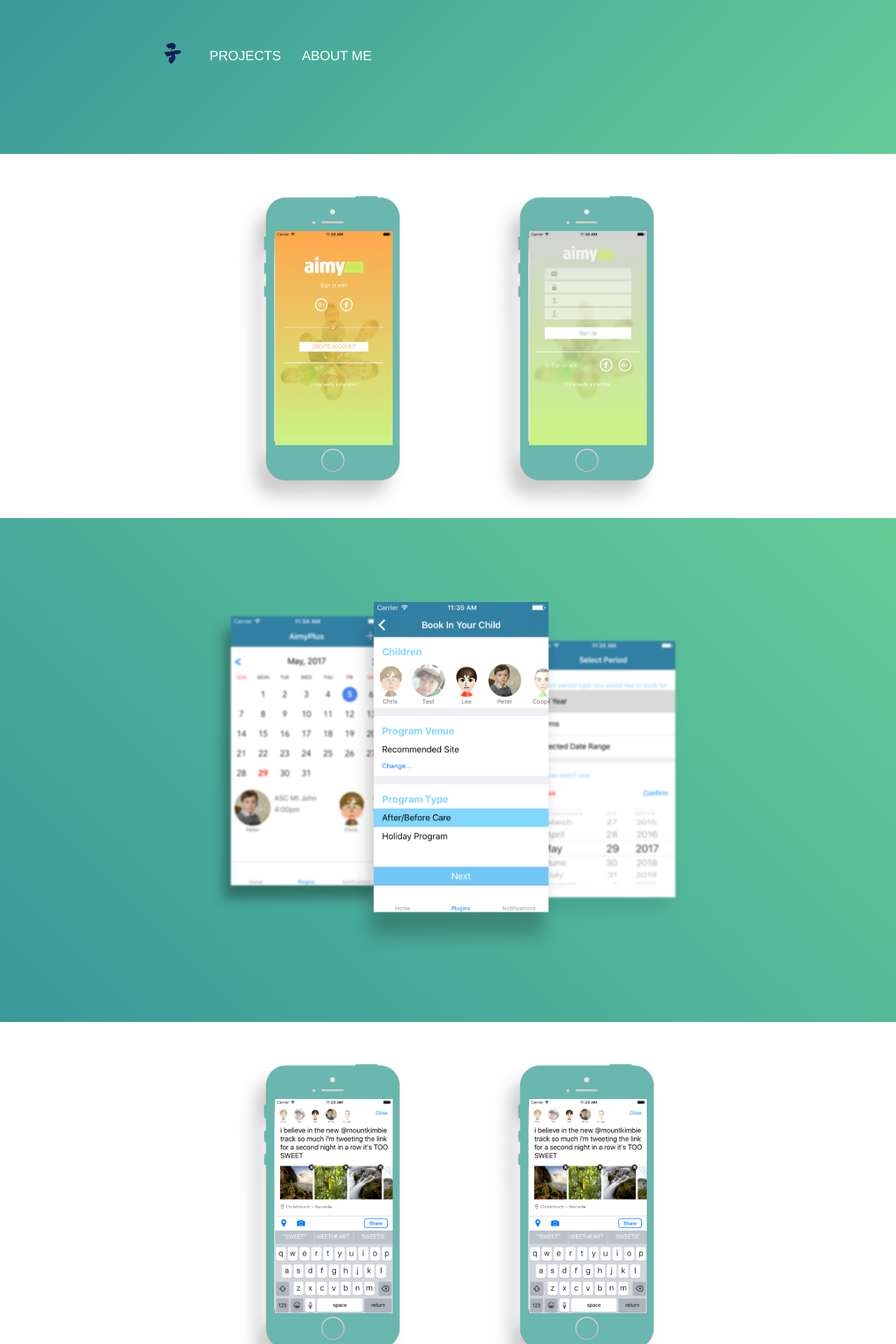
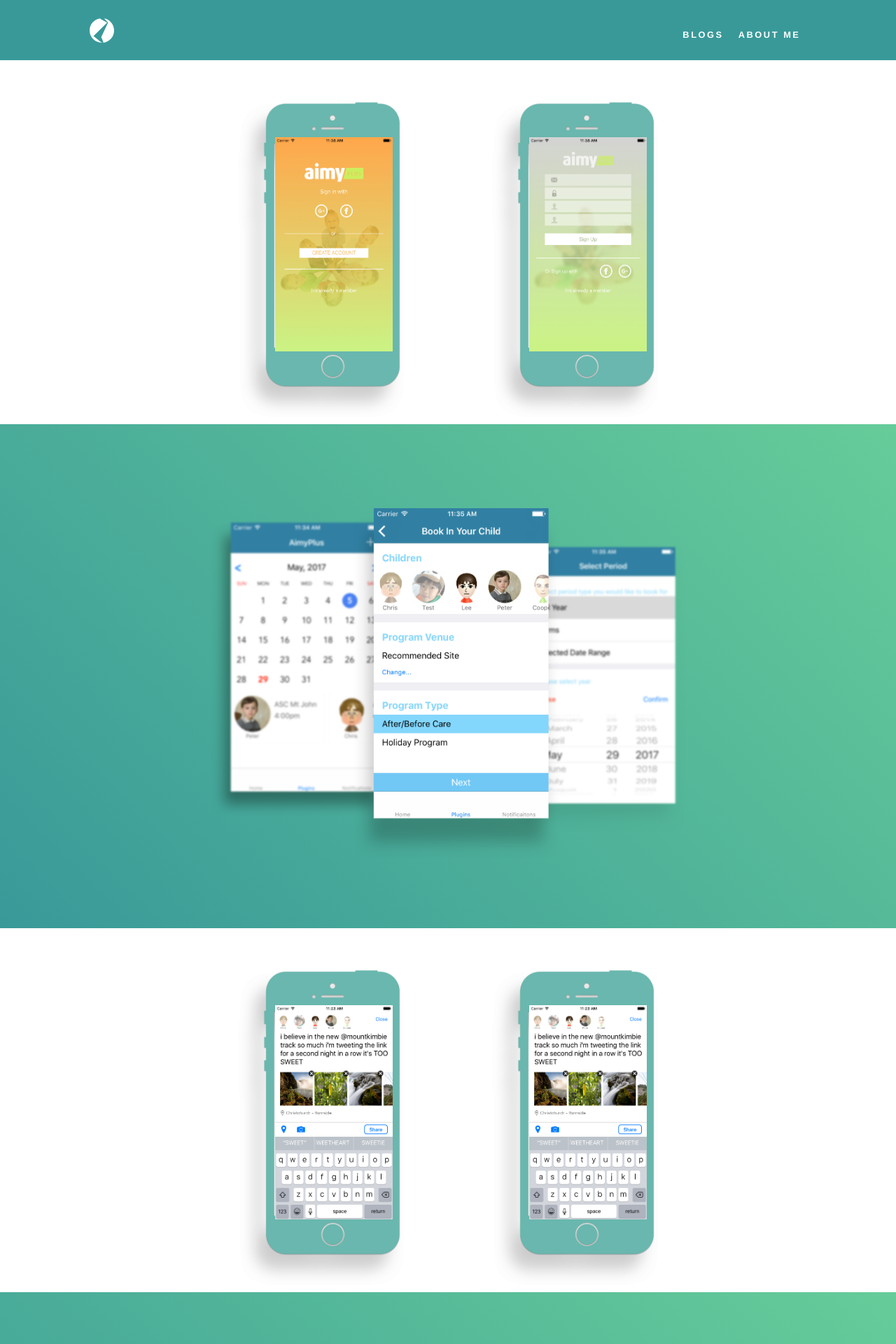
Before and after one commit to ZixiaWang/ZixiaWang.github.io, a Jekyll site: the page built from project.html, in a window 1280 px wide. Shown: the top 1920 px of the page at 70% size. Built offline with Jekyll 4.4.1, drawn with Linux system fonts in a browser that asks for light colours.

Commit message:
logo update

```diff
--- a/project.html
+++ b/project.html
@@ -3,15 +3,25 @@
 permalink: /project/
 ---
 
-<header class="header">
-  <a class="logo" href="/">
-    <img src="/zi.png" width="32" height="32">
+<header class="header clearfix">
+  <a class="logo navigation navigation-left" href="/">
+    <svg width="35px" height="35px" viewBox="0 0 50 50" version="1.1" xmlns="http://www.w3.org/2000/svg" xmlns:xlink="http://www.w3.org/1999/xlink">
+    <g id="Page-1" stroke="none" stroke-width="1" fill="none" fill-rule="evenodd">
+        <g id="Artboard-6" fill="#E83015">
+            <path d="M21.6076824,0.228047722 C21.6119146,0.889266108 22.1328486,1.57631946 23.1812597,2.14459903 L35.8324631,9.00204329 L7.94131298,36.3822984 L21.1450468,47.1542061 C22.3146121,48.1083642 24.0522461,49.1560729 25.7700571,49.9891793 C25.514489,49.996906 25.2579566,50.0007972 25.0005153,50.0007972 C11.1931119,50.0007972 0,38.8076853 0,25.000282 C0,12.3436377 9.40511204,1.88367506 21.6076824,0.228047722 Z M29.6195326,0.425603128 C41.2202966,2.59250997 50.0010305,12.7709708 50.0010305,25.000282 C50.0010305,38.0169003 40.0533193,48.7101062 27.3455328,49.8922638 C27.9218584,49.3966263 28.0157617,48.4504964 27.4878582,47.21128 L23.7504901,38.4380712 L37.6805068,9.00204329 L29.6195326,0.425603128 Z" id="logo-z"></path>
+        </g>
+    </g>
+    </svg>
+    <!--<img src="/zi.png" width="32" height="32">-->
   </a>
-  <nav class="navigation">
-      <a class="navigation-item" href="/project/">Projects</a>
+  <nav class="navigation navigation-right">
+      <a class="navigation-item" href="/">Blogs</a>
       <a class="navigation-item" href="/about/">About me</a>
   </nav>
 </header>
+
+<div class="banner">
+</div>
 
 <div class="white-div">
   <div class="img-container clearfix">
@@ -73,37 +83,43 @@
 }
 
 .header {
-  height: 100px;
-  background-image: -webkit-linear-gradient(315deg, #399999, #66cc99);
-  padding: 60px 18%;
+  /*height: 500px;*/
+  background-color: #399999;
+  /*background-image: -webkit-linear-gradient(315deg, #399999, #66cc99);*/
+  padding: 2% 10%;
 }
 
 .logo {
-    margin: 0;
-    margin-right: 20px;
     display: inline-block;
 }
 
-.navigation {
-    vertical-align: bottom;
-    margin: 0 auto;
-    width: auto;
-    display: inline-block;
-
+.logo path {
+  fill: white;
 }
 
-.navigation-item {
-    font-style: normal;
+.navigation {
+  margin: 0px auto;
+  width: auto;
+}
+
+.navigation-left {
+  float:left;
+}
+
+.navigation-right {
+  float:right;
+  padding: 15px 0px 0px;
+}
+
+a.navigation-item {
     font-family: 'Futura W01 Bold', 'Helvetica Neue', Helvetica, Arial;
-    font-weight: 400;
-    font-size: 12px;
-    font-size: 1.2rem;
-    line-height: 1.6;
+    font-size: 0.8em;
+    font-weight: bold;
+    letter-spacing: .2em;
+    text-transform: uppercase;
     -webkit-font-smoothing: antialiased;
-    text-transform: uppercase;
     padding: .41667em .66667em;
-    color: #fff !important;
-    opacity: 1;
+    color: #fff;
 }
 
 .white-div {
@@ -162,8 +178,8 @@
 }
 
 .laptop {
-  height: 500px;
-  width: 892px;
+  height: 450px;
+  width: 803px;
   background: rgba(0, 0, 0, 0) url("/images/macbook.png");
   background-repeat: no-repeat;
   background-size: cover;
```
Also changed, not shown: _layouts/default.html (+11 -3 lines), css/default.css (+7 -4 lines), images/texture.png (added), 5 other files.
